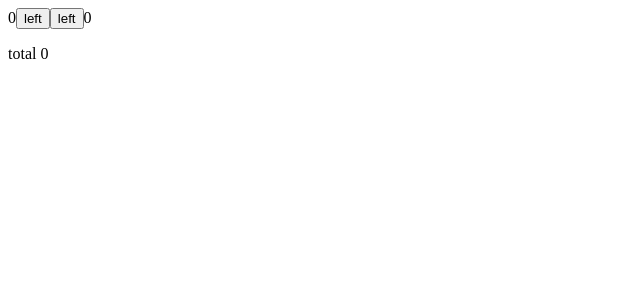
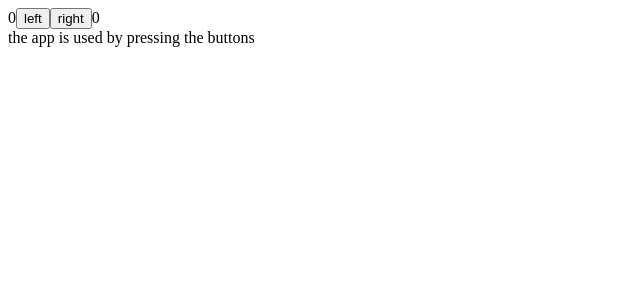
Before and after one commit to MathNunesx/full-stack-open-react, a React (Vite) app in the folder part1/: page / in a window 1280 px wide. Shown: the top 300 px of the page, without its empty margins (0-640 px from the left). Built offline with nearby package versions, Linux system fonts and the light colour scheme.

Commit message:
Conditional Rendering Button

```diff
--- a/part1/src/App.jsx
+++ b/part1/src/App.jsx
@@ -1,31 +1,48 @@
 import { useState } from "react"
+
+const History = (props) => {
+  if (props.allClicks.length === 0){
+    return(
+      <div>
+        the app is used by pressing the buttons
+      </div>
+    )
+  }
+
+  return (
+    <div>
+      button press history: {props.allClicks.join(' ')}
+    </div>
+  )
+}
+
+const Button = ({onclick, text}) => <button onClick={onclick}>{text}</button>
 
 const App = () => {
   const [left, setLeft] = useState(0)
   const [right, setRight] = useState(0)
   const [allClicks, setAll] = useState([])
-  const [total, setTotal] = useState(0)
+  // const [total, setTotal] = useState(0)
 
   const handleLeftClick = () => {
     setAll(allClicks.concat('L'))
     setLeft (left + 1)
-    setTotal (left + right)
+    // setTotal (left + right)
   }
 
   const handleRightClick = () => {
     setAll(allClicks.concat('R'))
     setRight (right + 1)
-    setTotal (left + right)
+    // setTotal (left + right)
   }
 
   return(
     <div>
       {left}
       <button onClick={handleLeftClick}>left</button>
-      <button onClick={handleRightClick}>left</button>
+      <button onClick={handleRightClick}>right</button>
       {right}
-      <p>{allClicks.join(' ')}</p>
-      <p>total {total}</p>
+      <History allClicks={allClicks}/>
     </div>
   )
 
```
